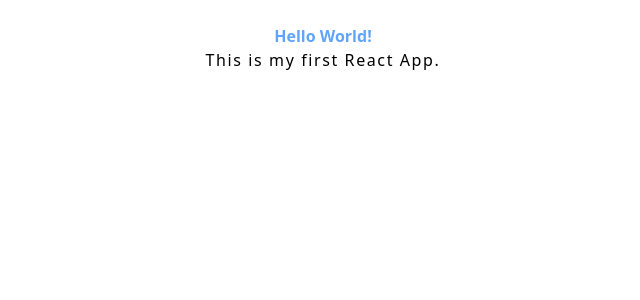
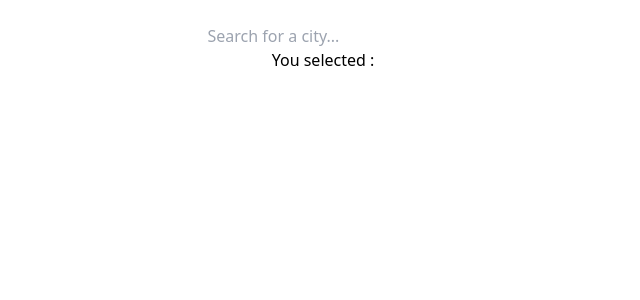
Before and after one commit to Samuel-Marien/weather-app, a React (Create React App) app: page / in a window 1280 px wide. Shown: the top 300 px of the page, without its empty margins (317-957 px from the left). Built offline with nearby package versions, Linux system fonts and the light colour scheme; no server answers.

Commit message:
first step call archi

```diff
--- a/package.json
+++ b/package.json
@@ -7,6 +7,8 @@
     "@testing-library/jest-dom": "^5.11.4",
     "@testing-library/react": "^11.1.0",
     "@testing-library/user-event": "^12.1.10",
+    "axios": "^0.24.0",
+    "dotenv": "^10.0.0",
     "react": "^17.0.2",
     "react-dom": "^17.0.2",
     "react-scripts": "4.0.3",
--- a/src/App.js
+++ b/src/App.js
@@ -1,11 +1,11 @@
 import './App.css';
+import MyInput from './components/MyInput';
 
 function App() {
   return (
     <div className="App">
       <div className="p-6 items-center justify-center">
-        <h1 className="text-blue-400 font-extrabold">Hello World!</h1>
-        <p className="tracking-widest">This is my first React App.</p>
+        <MyInput />
       </div>
     </div>
   );
--- /dev/null
+++ b/src/components/MyInput.js
@@ -0,0 +1,44 @@
+import React, { useState } from 'react';
+
+import { fetchWeather, fetchSuperWeather } from './Playground';
+
+let userWord = '';
+const handleChange = (e) => {
+  userWord = e.target.value;
+};
+
+const handleSubmit = (e) => {
+  e.preventDefault();
+};
+
+const fectchInfo = async (userValue) => {
+  const myData = await fetchWeather(userValue);
+  const mySuperData = await fetchSuperWeather(
+    myData.coord.lat,
+    myData.coord.lon
+  );
+  console.log(mySuperData);
+};
+
+const MyInput = () => {
+  const [userValue, setUserValue] = useState('');
+
+  const handleClick = () => {
+    setUserValue(userWord);
+    fectchInfo(userWord);
+  };
+
+  return (
+    <div>
+      <form onSubmit={handleSubmit}>
+        <div>
+          <input onChange={handleChange} placeholder="Search for a city..." />
+          <button type="submit" onClick={handleClick}></button>
+        </div>
+      </form>
+      <p>You selected : {userValue}</p>
+    </div>
+  );
+};
+
+export default MyInput;
--- /dev/null
+++ b/src/components/Playground.js
@@ -0,0 +1,19 @@
+import axios from 'axios';
+
+const API_KEY = process.env.REACT_APP_API_KEY;
+
+// fetch the api by city name
+export const fetchWeather = async (cityName) => {
+  const { data } = await axios(
+    `http://api.openweathermap.org/data/2.5/weather?q=${cityName}&appid=${API_KEY}`
+  );
+  return data;
+};
+
+// fetch the api by coords
+export const fetchSuperWeather = async (lat, lon) => {
+  const { data } = await axios(
+    `https://api.openweathermap.org/data/2.5/onecall?lat=${lat}&lon=${lon}&exclude={part}&appid=${API_KEY}`
+  );
+  return data;
+};
```
Also changed, not shown: 2 other files (tests, documents, lock files or other folders).
